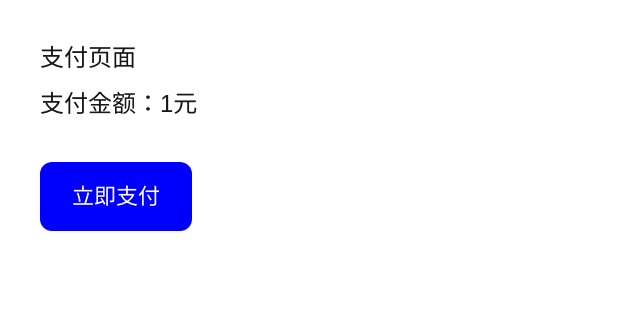
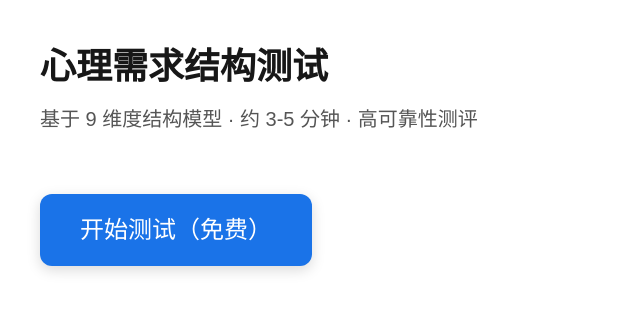
Before and after one commit to Sam121-chang/psych-test, a Next.js app: page / in a window 1280 px wide. Shown: the top 312 px of the page, without its empty margins (0-640 px from the left). Built offline with nearby package versions, Linux system fonts and the light colour scheme.

Commit message:
Update page.tsx

```diff
--- a/app/page.tsx
+++ b/app/page.tsx
@@ -2,52 +2,59 @@
 
 import { useState } from "react";
 
-export default function PayPage() {
+export default function HomePage() {
   const [loading, setLoading] = useState(false);
 
-  const createOrder = async () => {
+  const handleClick = async () => {
     setLoading(true);
 
     try {
-      const res = await fetch("/api/pay", {
-        method: "POST",
-      });
+      // ① 记录点击
+      await fetch("/api/click", { method: "POST" });
 
-      const data = await res.json();
-      console.log("支付接口返回：", data);
+      // ② 弹一个提示（可以按需删除）
+      alert("点击已记录，正在进入测评...");
 
-      if (data?.code === 1 && data?.pay_url) {
-        // 跳转到支付页
-        window.location.href = data.pay_url;
-      } else {
-        alert("创建支付失败：" + (data?.msg || "未知错误"));
-      }
+      // ③ 跳转到真正的测试页
+      window.location.href = "/test";
+
     } catch (err) {
-      console.error("调用支付接口失败：", err);
-      alert("网络错误");
+      console.error("点击统计失败:", err);
+      alert("网络异常，请稍后重试");
     }
 
     setLoading(false);
   };
 
   return (
-    <div style={{ padding: 40, fontSize: 24 }}>
-      <div>支付页面</div>
-      <div style={{ marginTop: 10 }}>支付金额：1元</div>
+    <div
+      style={{
+        padding: 40,
+        fontFamily: "Arial, sans-serif",
+      }}
+    >
+      <h1 style={{ fontSize: 36, fontWeight: 700 }}>心理需求结构测试</h1>
+
+      <p style={{ fontSize: 20, marginTop: 10, color: "#555" }}>
+        基于 9 维度结构模型 · 约 3-5 分钟 · 高可靠性测评
+      </p>
 
       <button
-        onClick={createOrder}
+        onClick={handleClick}
         disabled={loading}
         style={{
-          marginTop: 40,
-          padding: "18px 32px",
-          backgroundColor: "blue",
+          marginTop: 60,
+          padding: "18px 40px",
+          backgroundColor: "#1a73e8",
+          border: "none",
           color: "#fff",
-          fontSize: 22,
+          fontSize: 24,
           borderRadius: 12,
+          cursor: "pointer",
+          boxShadow: "0 4px 14px rgba(0,0,0,0.15)",
         }}
       >
-        {loading ? "创建订单中…" : "立即支付"}
+        {loading ? "进入中..." : "开始测试（免费）"}
       </button>
     </div>
   );
```
